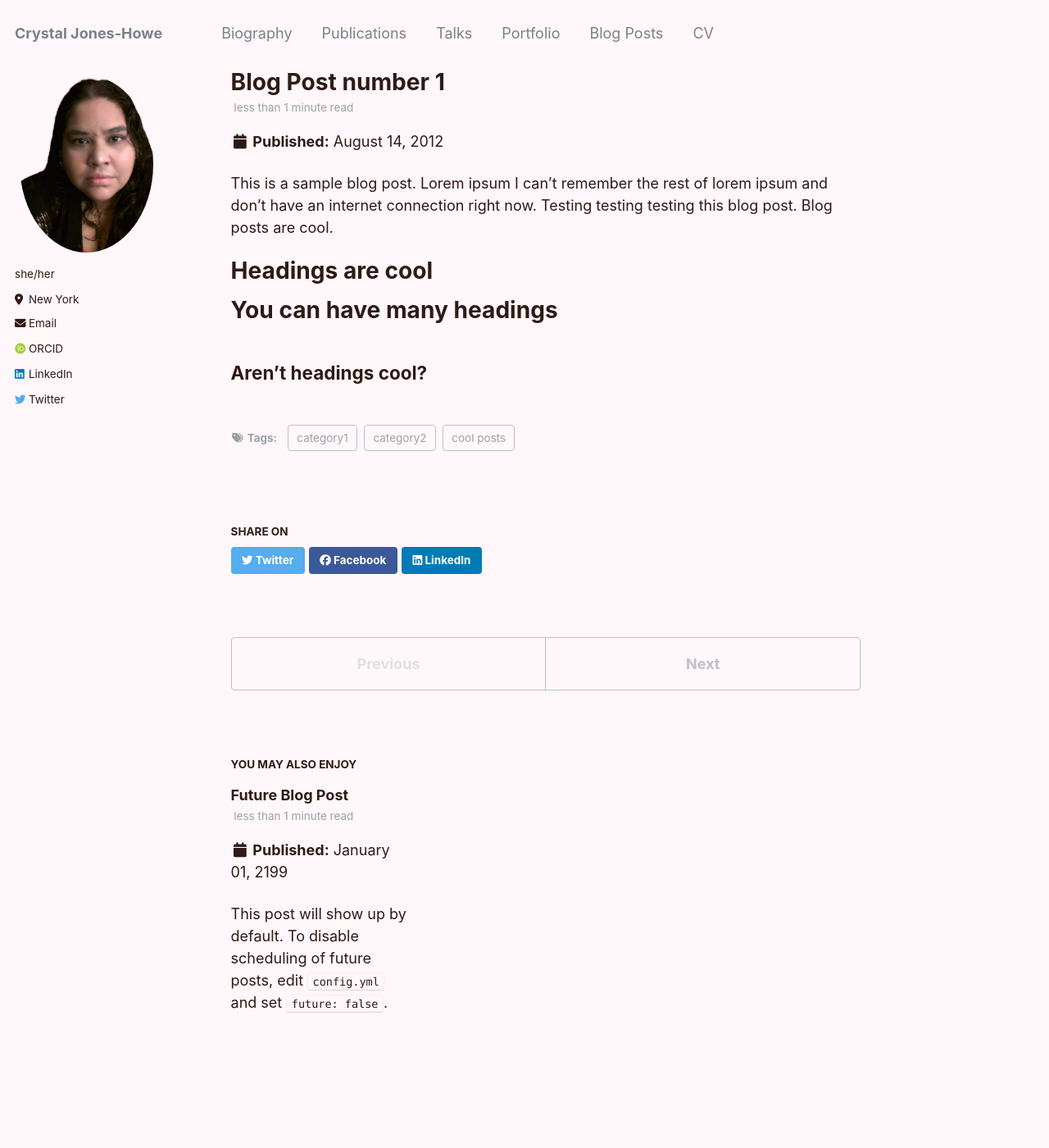
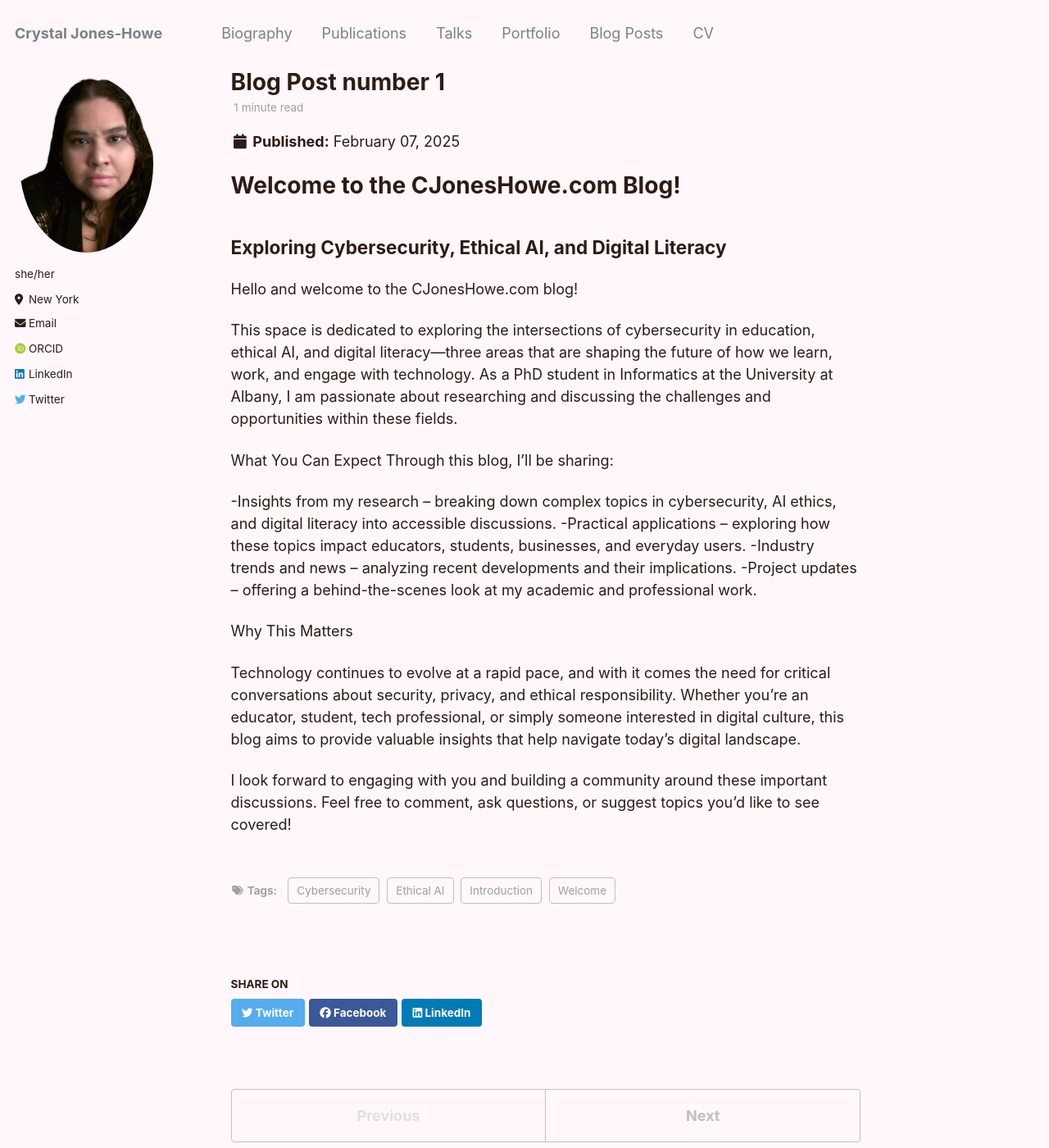
Before and after one commit to cjoneshowe/cjoneshowe.github.io, a Jekyll site: the page built from _posts/2025-02-07-blog-post-1.md, in a window 1280 px wide and 1400 px high. Shown: the whole window at 82% size. Built offline with Jekyll 4.4.1, drawn with Linux system fonts in a browser that asks for light colours; some web fonts are replaced.

Commit message:
Update 2025-02-07-blog-post-1.md
Fixing....

```diff
--- a/_posts/2025-02-07-blog-post-1.md
+++ b/_posts/2025-02-07-blog-post-1.md
@@ -1,20 +1,34 @@
 ---
 title: 'Blog Post number 1'
-date: 2012-08-14
-permalink: /posts/2012/08/blog-post-1/
+date: 2025-02-07
+permalink: /posts/2025/02/blog-post-1/
 tags:
-  - cool posts
-  - category1
-  - category2
+  - Welcome
+  - Cybersecurity
+  - Ethical AI
+  - Introduction
 ---
 
-This is a sample blog post. Lorem ipsum I can't remember the rest of lorem ipsum and don't have an internet connection right now. Testing testing testing this blog post. Blog posts are cool.
-
-Headings are cool
+Welcome to the CJonesHowe.com Blog!
 ======
 
-You can have many headings
-======
+Exploring Cybersecurity, Ethical AI, and Digital Literacy
+------
 
-Aren't headings cool?
-------
+Hello and welcome to the CJonesHowe.com blog!
+
+This space is dedicated to exploring the intersections of cybersecurity in education, ethical AI, and digital literacy—three areas that are shaping the future of how we learn, work, and engage with technology. As a PhD student in Informatics at the University at Albany, I am passionate about researching and discussing the challenges and opportunities within these fields.
+
+What You Can Expect
+Through this blog, I’ll be sharing:
+
+-Insights from my research – breaking down complex topics in cybersecurity, AI ethics, and digital literacy into accessible discussions.
+-Practical applications – exploring how these topics impact educators, students, businesses, and everyday users.
+-Industry trends and news – analyzing recent developments and their implications.
+-Project updates – offering a behind-the-scenes look at my academic and professional work.
+
+Why This Matters
+
+Technology continues to evolve at a rapid pace, and with it comes the need for critical conversations about security, privacy, and ethical responsibility. Whether you’re an educator, student, tech professional, or simply someone interested in digital culture, this blog aims to provide valuable insights that help navigate today’s digital landscape.
+
+I look forward to engaging with you and building a community around these important discussions. Feel free to comment, ask questions, or suggest topics you’d like to see covered!
```
